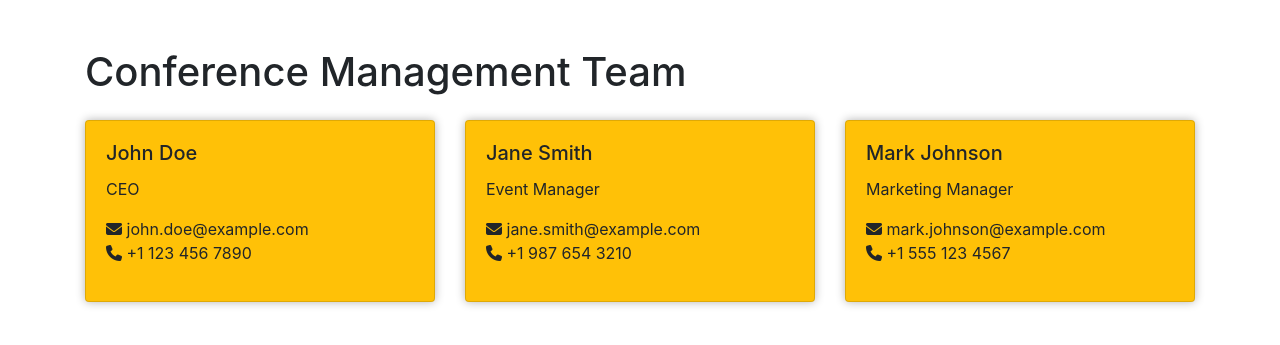
After one commit to DevNandNair/confera, a Django app: page /contact/ in a window 1280 px wide. The commit adds this page. Shown: the top 345 px of the page. Run offline with Django 4.2, Linux system fonts and the light colour scheme; some libraries are stand-ins or nearby versions.

Commit message:
second commit

````diff
--- /dev/null
+++ b/eventmanagement/user/templates/contact.html
@@ -0,0 +1,102 @@
+<!DOCTYPE html>
+<html lang="en">
+<head>
+    <meta charset="UTF-8">
+    <meta name="viewport" content="width=device-width, initial-scale=1.0">
+    <link rel="stylesheet" href="https://maxcdn.bootstrapcdn.com/bootstrap/4.5.2/css/bootstrap.min.css">
+    <title>Contact Details</title>
+    <style>
+        .card-img-top {
+            height: 200px;
+            object-fit: cover;
+        }
+
+        .levitate {
+            box-shadow: 0 0 10px rgba(0, 0, 0, 0.3);
+            transform: translate3d(0, 0, 0);
+            transition: transform 0.3s ease-out;
+        }
+
+        .levitate:hover {
+            transform: translate3d(0, -5px, 0);
+        }
+
+        .yellow-card {
+            background-color: #ffc107;
+        }
+    </style>
+    <style>
+        @keyframes fadeIn {
+            0% {
+                opacity: 0;
+            }
+            100% {
+                opacity: 1;
+            }
+        }
+
+        .animate__animated {
+            animation-duration: 1s;
+            animation-fill-mode: both;
+        }
+
+        .animate__delay-1s {
+            animation-delay: 1s;
+        }
+
+        .animate__fadeIn {
+            animation-name: fadeIn;
+        }
+    </style>
+</head>
+<body>
+    <div class="container">
+        <h1 class="mt-5 mb-4">Conference Management Team</h1>
+        <div class="row">
+            <div class="col-md-4">
+                <div class="card mb-4 levitate yellow-card animate__animated animate__fadeIn">
+                    <div class="card-body">
+                        <h5 class="card-title">John Doe</h5>
+                        <p class="card-text">CEO</p>
+                        <ul class="list-unstyled">
+                            <li><i class="fas fa-envelope"></i> john.doe@example.com</li>
+                            <li><i class="fas fa-phone"></i> +1 123 456 7890</li>
+                        </ul>
+                    </div>
+                </div>
+            </div>
+            <div class="col-md-4">
+                <div class="card mb-4 levitate yellow-card animate__animated animate__fadeIn">
+                    <div class="card-body">
+                        <h5 class="card-title">Jane Smith</h5>
+                        <p class="card-text">Event Manager</p>
+                        <ul class="list-unstyled">
+                            <li><i class="fas fa-envelope"></i> jane.smith@example.com</li>
+                            <li><i class="fas fa-phone"></i> +1 987 654 3210</li>
+                        </ul>
+                    </div>
+                </div>
+            </div>
+            <div class="col-md-4">
+                <div class="card mb-4 levitate yellow-card animate__animated animate__fadeIn">
+                    <div class="card-body">
+                        <h5 class="card-title">Mark Johnson</h5>
+                        <p class="card-text">Marketing Manager</p>
+                        <ul class="list-unstyled">
+                            <li><i class="fas fa-envelope"></i> mark.johnson@example.com</li>
+                            <li><i class="fas fa-phone"></i> +1 555 123 4567</li>
+                        </ul>
+                    </div>
+                </div>
+            </div>
+        </div>
+    </div>
+    <script src="https://kit.fontawesome.com/a076d05399.js" crossorigin="anonymous"></script>
+    <script src="https://cdnjs.cloudflare.com/ajax/libs/jquery/3.5.1/jquery.min.js"></script>
+    <script>
+        $(document).ready(function () {
+            $('.animate__animated').addClass('animate__fadeIn');
+        });
+    </script>
+</body>
+</html>
--- a/eventmanagement/user/templates/payment.html
+++ b/eventmanagement/user/templates/payment.html
@@ -1,5 +1,5 @@
 
-```html
+
 <!DOCTYPE html>
 <html lang="en">
 <head>
--- a/eventmanagement/user/templates/profile.html
+++ b/eventmanagement/user/templates/profile.html
@@ -100,7 +100,8 @@
               {% if conferences %}
                 {% for conference in conferences %}
                   <div class="conference">
-                    <h3 class="conference-name">{{ conference.venue_city }}, {{ conference.venue_state }}</h3>
+                    <h1 class="conference-location">{{ conference.venue_name }}</h1>
+                    <h3 class="conference-location">{{ conference.venue_city }}, {{ conference.venue_state }}</h3>
                     <p class="conference-date">Date: {{ conference.date }}</p>
                     <p class="conference-details">Capacity: {{ conference.capacity }}</p>
                     <!-- Display other conference details as needed -->
--- a/eventmanagement/user/urls.py
+++ b/eventmanagement/user/urls.py
@@ -9,5 +9,6 @@ urlpatterns = [
     path('venues/', views.conference_hall_details, name='venues'),
     path('payment/<int:conference_id>/', views.PaymentView.as_view(), name='payment'),
     path('profile/', views.profile, name='profile'),
+    path('contact/', views.contact, name='contact'),
 
 ]
--- a/eventmanagement/user/views.py
+++ b/eventmanagement/user/views.py
@@ -144,3 +144,7 @@ def profile(request):
     conferences = [payment.conference for payment in payments]  # Get corresponding conferences
 
     return render(request, 'profile.html', {'conferences': conferences})
+
+
+def contact(request):
+    return render(request, 'contact.html')
````
Also changed, not shown: eventmanagement/user/templates/base.html (+7 -2 lines), requirements.txt (added, +28 -0 lines), eventmanagement/db.sqlite3, eventmanagement/media/photos/pexels-photo-260928.jpeg (added), eventmanagement/media/photos/pexels-photo-3906592.jpeg (added), eventmanagement/media/photos/pexels-pixabay-159806.jpg (added), eventmanagement/user/admin.py (line endings or trailing spaces), eventmanagement/user/migrations/0021_feedback.py (added), eventmanagement/user/migrations/0022_delete_feedback.py (added), eventmanagement/user/models.py (line endings or trailing spaces), 1 other file.
